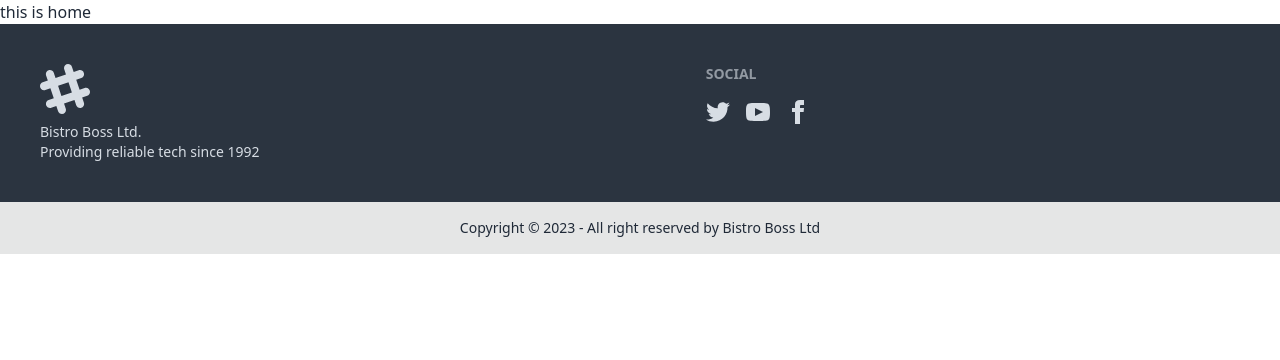
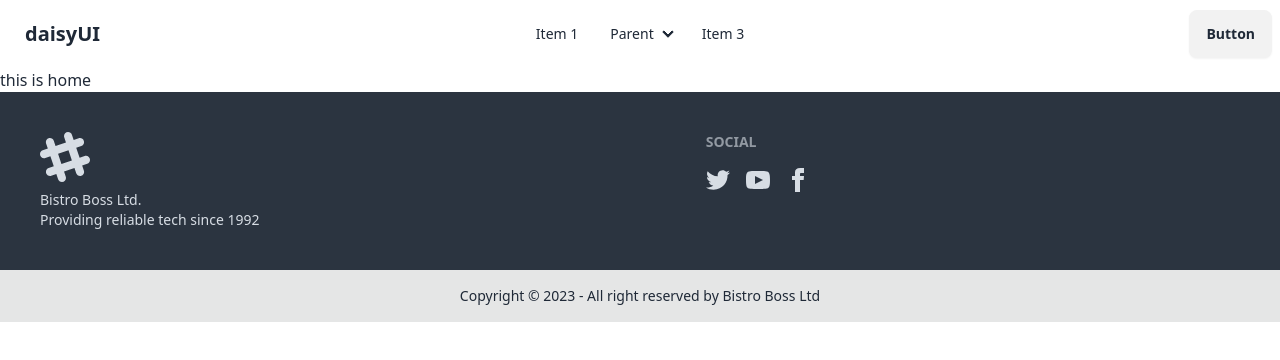
Before and after one commit to mamun-prodhan/bistro-boss-client, a React (Vite) app: page / in a window 1280 px wide. Shown: the top 360 px of the page. Built offline with nearby package versions, Linux system fonts and the light colour scheme.

Commit message:
navbar added

```diff
--- a/src/Layout/Main.jsx
+++ b/src/Layout/Main.jsx
@@ -1,9 +1,11 @@
 import { Outlet } from "react-router-dom";
 import Footer from "../Pages/Shared/Footer/Footer";
+import Navbar from "../Pages/Shared/Navbar/Navbar";
 
 const Main = () => {
   return (
     <div>
+      <Navbar></Navbar>
       <Outlet></Outlet>
       <Footer></Footer>
     </div>
--- /dev/null
+++ b/src/Pages/Shared/Navbar/Navbar.jsx
@@ -0,0 +1,64 @@
+const Navbar = () => {
+  const navOptions = (
+    <>
+      <li>
+        <a>Item 1</a>
+      </li>
+      <li tabIndex={0}>
+        <details>
+          <summary>Parent</summary>
+          <ul className="p-2">
+            <li>
+              <a>Submenu 1</a>
+            </li>
+            <li>
+              <a>Submenu 2</a>
+            </li>
+          </ul>
+        </details>
+      </li>
+      <li>
+        <a>Item 3</a>
+      </li>
+    </>
+  );
+  return (
+    <div className="navbar bg-base-100">
+      <div className="navbar-start">
+        <div className="dropdown">
+          <label tabIndex={0} className="btn btn-ghost lg:hidden">
+            <svg
+              xmlns="http://www.w3.org/2000/svg"
+              className="h-5 w-5"
+              fill="none"
+              viewBox="0 0 24 24"
+              stroke="currentColor"
+            >
+              <path
+                strokeLinecap="round"
+                strokeLinejoin="round"
+                strokeWidth="2"
+                d="M4 6h16M4 12h8m-8 6h16"
+              />
+            </svg>
+          </label>
+          <ul
+            tabIndex={0}
+            className="menu menu-sm dropdown-content mt-3 z-[1] p-2 shadow bg-base-100 rounded-box w-52"
+          >
+            {navOptions}
+          </ul>
+        </div>
+        <a className="btn btn-ghost text-xl">daisyUI</a>
+      </div>
+      <div className="navbar-center hidden lg:flex">
+        <ul className="menu menu-horizontal px-1">{navOptions}</ul>
+      </div>
+      <div className="navbar-end">
+        <a className="btn">Button</a>
+      </div>
+    </div>
+  );
+};
+
+export default Navbar;
```
